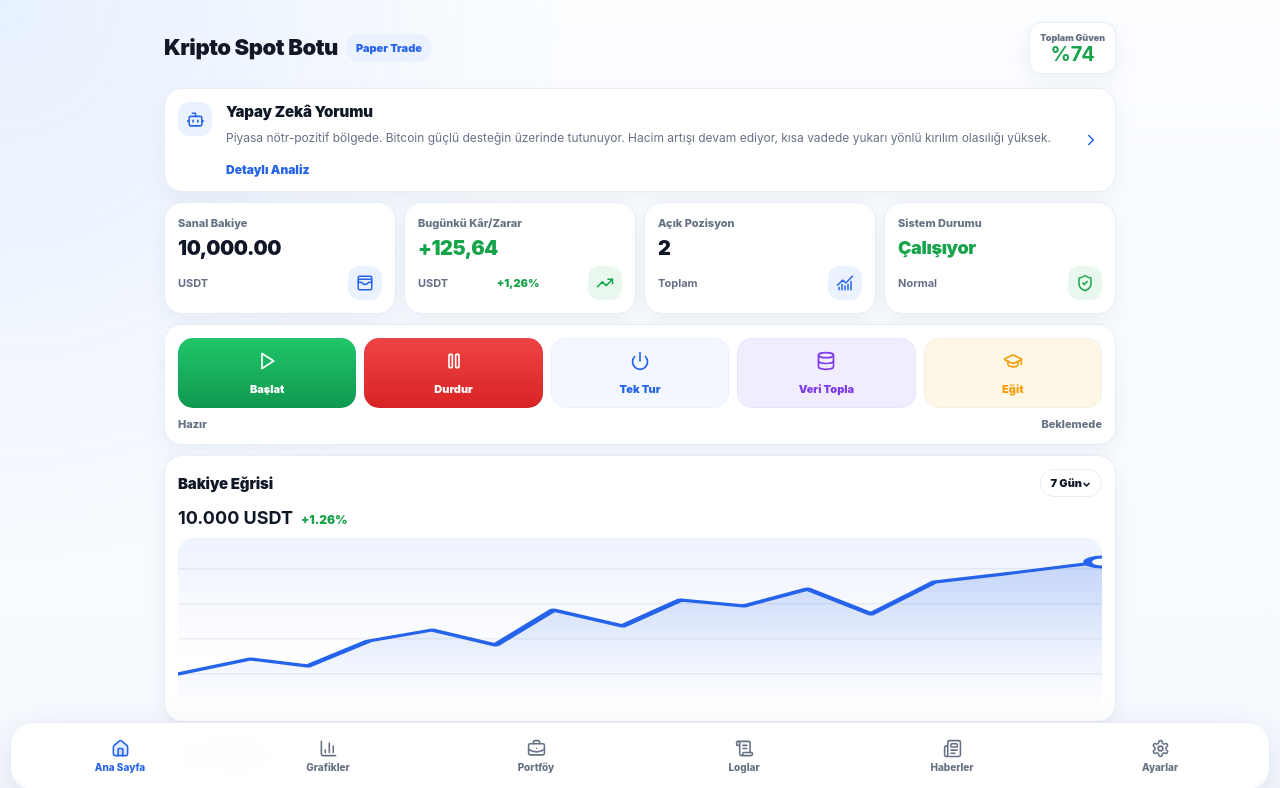
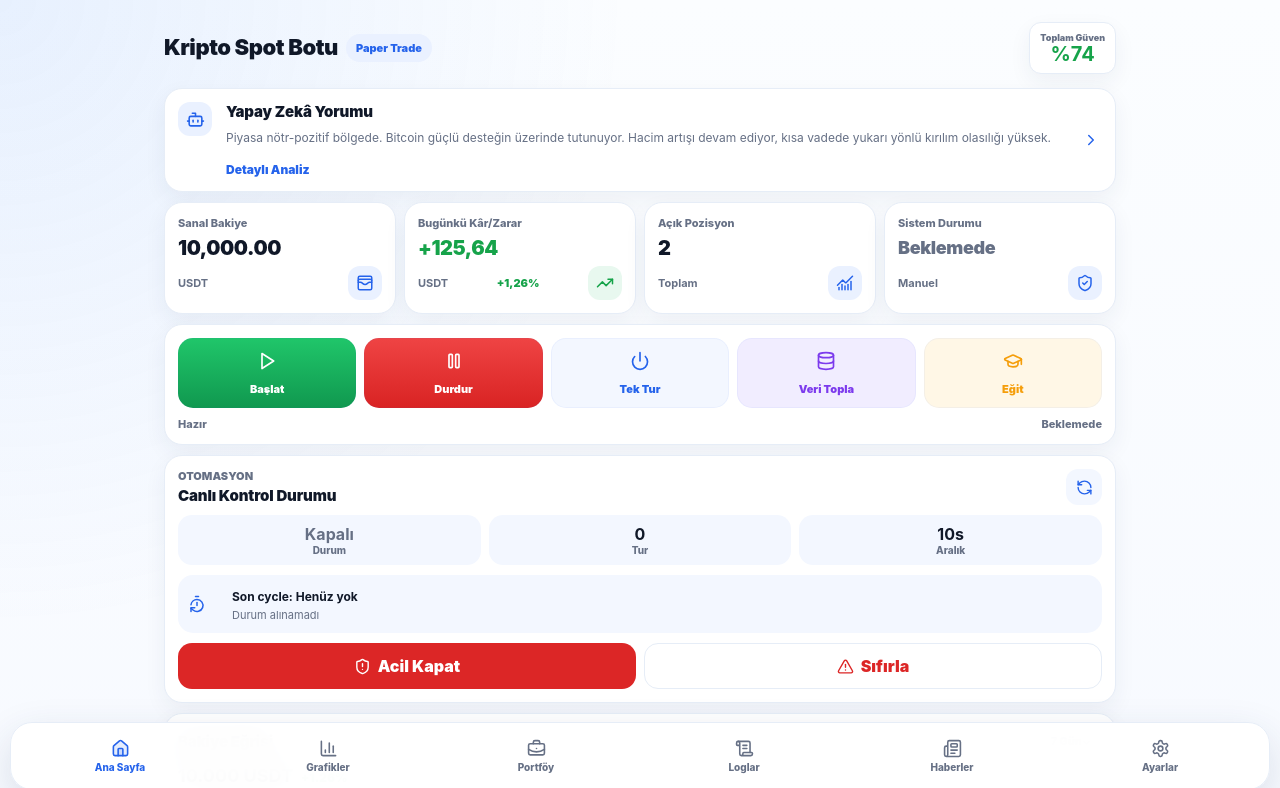
Before and after one commit to mehmetdem2005/Yeni-, a Next.js app in the folder frontend/: page / in a window 1280 px wide. Shown: the top 788 px of the page. Built offline with nearby package versions, Linux system fonts and the light colour scheme; no server answers.

Commit message:
Show automation status and emergency controls on dashboard

```diff
--- a/frontend/app/page.tsx
+++ b/frontend/app/page.tsx
@@ -1,5 +1,6 @@
 import { ChartNoAxesCombined, ShieldCheck, TrendingUp, WalletCards } from 'lucide-react';
 import { AiSummaryCard } from '@/components/AiSummaryCard';
+import { AutomationStatusCard } from '@/components/AutomationStatusCard';
 import { DashboardActionStrip } from '@/components/DashboardActionStrip';
 import { EquityPreviewCard } from '@/components/EquityPreviewCard';
 import { MobileNav } from '@/components/MobileNav';
@@ -13,6 +14,7 @@ type StatusResponse = {
   wallet?: { cash?: number; starting_balance?: number };
   system_confidence?: { system_confidence?: number; status?: string; explanation?: string };
   database?: { backend?: string; note?: string };
+  automation?: { running?: boolean };
 };
 
 function pct(value?: number) {
@@ -39,6 +41,7 @@ export default async function HomePage() {
   const pnl = status?.trade_stats?.total_pnl ?? 125.64;
   const pnlPositive = pnl >= 0;
   const openCount = status?.trade_stats?.open_count ?? 2;
+  const running = Boolean(status?.automation?.running);
 
   return (
     <main className="app-shell">
@@ -77,12 +80,13 @@ export default async function HomePage() {
 
           <article className="card kpi-card">
             <div className="kpi-label">Sistem Durumu</div>
-            <div className="kpi-value" style={{ color: 'var(--good)', fontSize: 18 }}>Çalışıyor</div>
-            <div className="kpi-foot"><span>Normal</span><span className="icon-tile" style={{ color: 'var(--good)', background: 'var(--good-soft)' }}><ShieldCheck size={18} /></span></div>
+            <div className="kpi-value" style={{ color: running ? 'var(--good)' : 'var(--muted)', fontSize: 18 }}>{running ? 'Çalışıyor' : 'Beklemede'}</div>
+            <div className="kpi-foot"><span>{running ? 'Otomatik' : 'Manuel'}</span><span className="icon-tile" style={{ color: running ? 'var(--good)' : 'var(--primary)', background: running ? 'var(--good-soft)' : 'var(--primary-soft)' }}><ShieldCheck size={18} /></span></div>
           </article>
         </section>
 
         <DashboardActionStrip />
+        <AutomationStatusCard />
         <EquityPreviewCard cash={status?.wallet?.cash ?? 10000} pnl={pnl} />
         <SignalListCard signals={status?.latest_signals} />
       </div>
```
